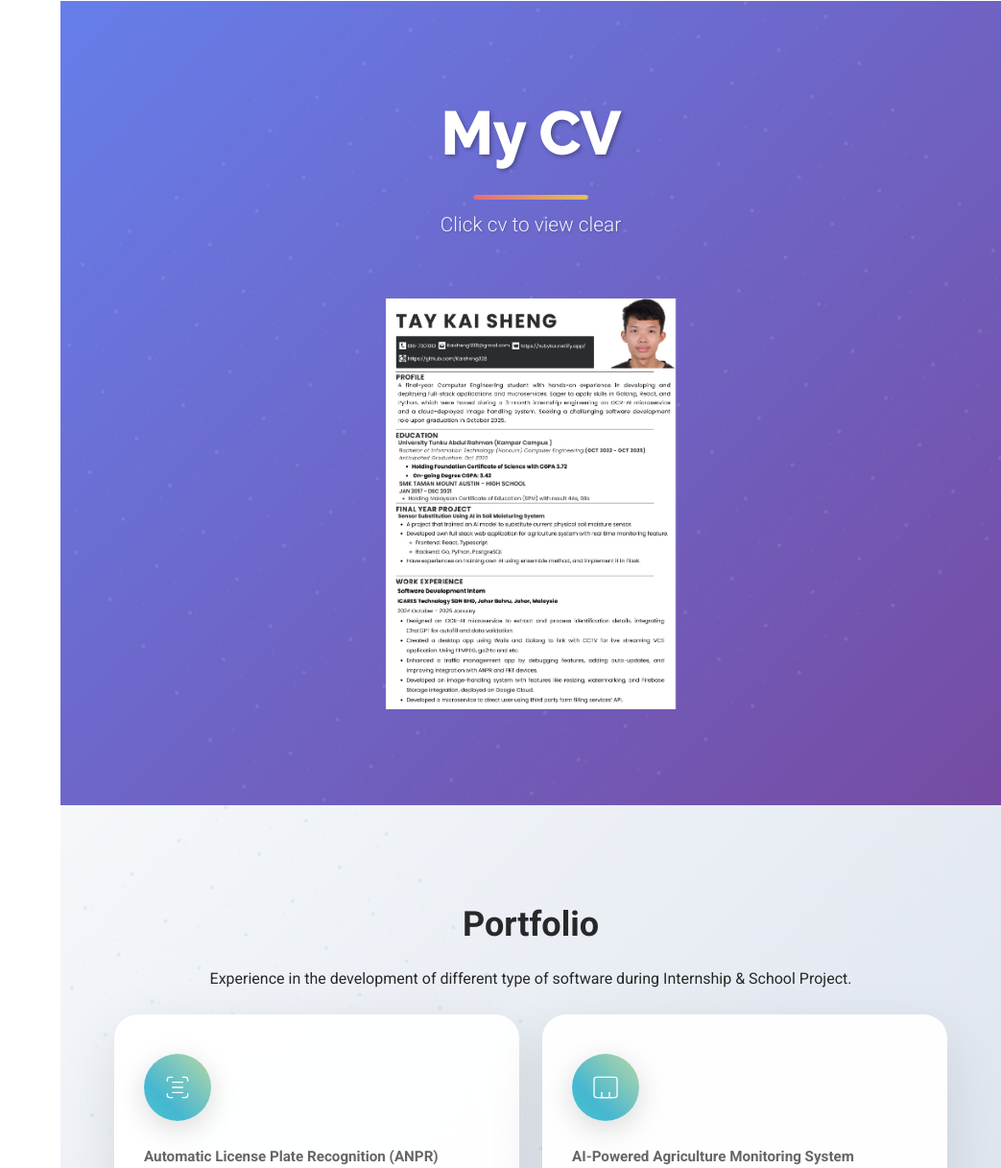
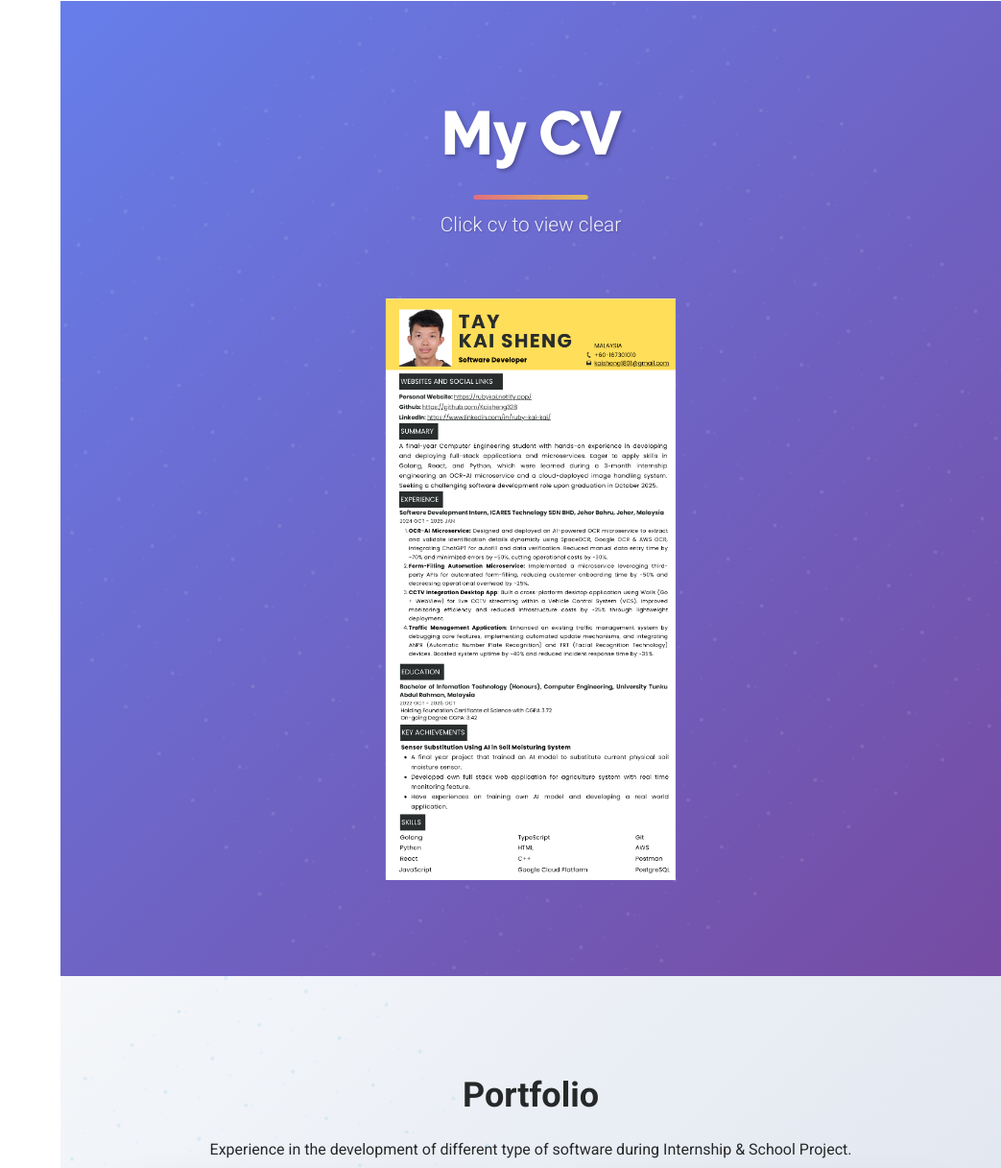
Before and after one commit to Kaisheng328/aboutMe, a website: page index.html in a window 1280 px wide. Shown: the part 5176-6393 px from the top of the page at 96% size, without its empty margins (237-1280 px from the left). Drawn offline with Linux system fonts and the light colour scheme.

Commit message:
new cv updated

```diff
--- a/index.html
+++ b/index.html
@@ -699,8 +699,8 @@
       <div class="container" data-aos="fade-up" data-aos-delay="100">
         <div class="row justify-content-center">
           <div class="col-lg-4">
-            <a href="assets/img/CV.jpg" class="glightbox" data-gallery="cv-gallery">
-              <img src="assets/img/CV.jpg" class="img-fluid" alt="My CV Photo">
+            <a href="assets/img/CV.png" class="glightbox" data-gallery="cv-gallery">
+              <img src="assets/img/CV.png" class="img-fluid" alt="My CV Photo">
             </a>
           </div>
         </div>
```
Also changed, not shown: assets/img/CV.jpg (deleted), assets/img/CV.png (added).
